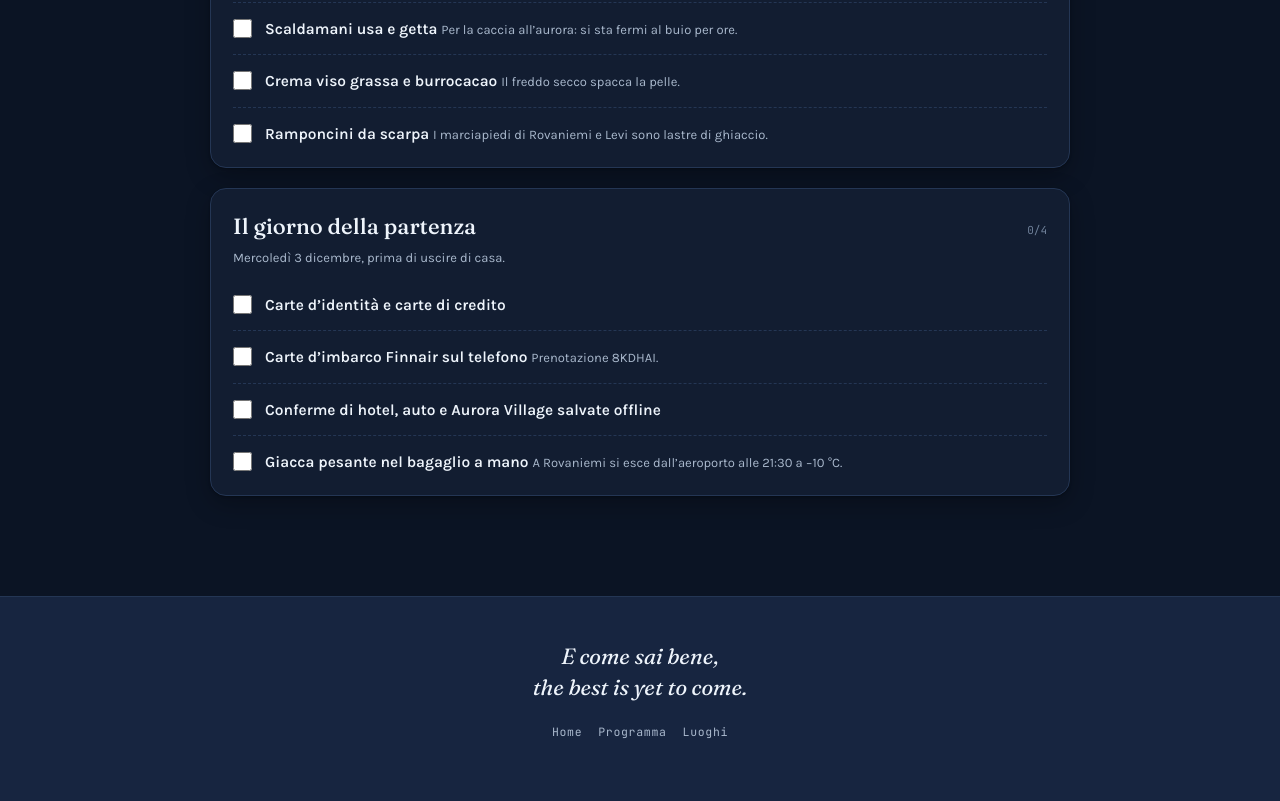
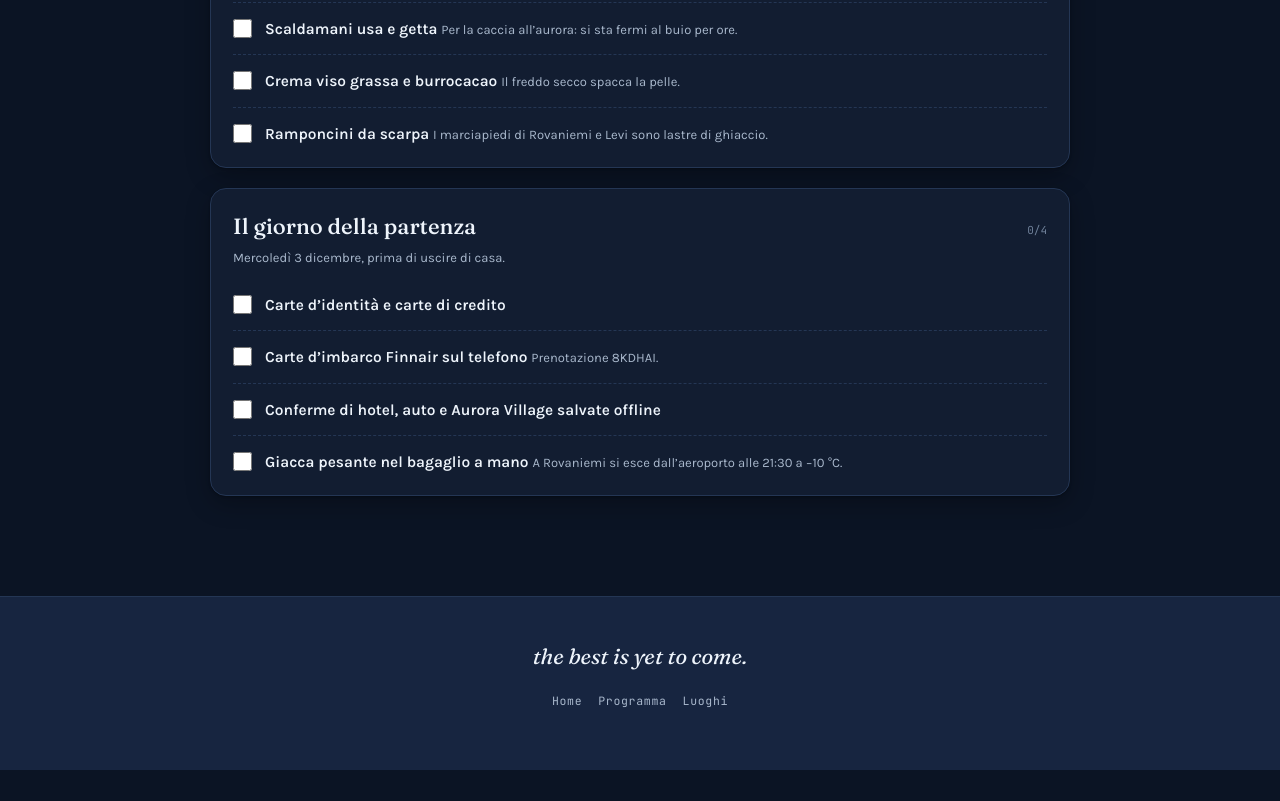
Before and after one commit to AleSpirobeep/travelshow, a plain HTML site: page lapponia/checklist.html in a window 1280 px wide. Shown: the part 1865-2666 px from the top of the page. After the commit the page ends 2635 px from the top, so only its background shows below. Drawn offline with Linux system fonts and the light colour scheme.

Commit message:
Firma: solo "the best is yet to come"
Co-Authored-By: Claude Fable 5.1 <noreply@anthropic.com>
Claude-Session: https://claude.ai/code/session_01Gd1r41PsviCpkYoZaYdcXF

```diff
--- a/lapponia/checklist.html
+++ b/lapponia/checklist.html
@@ -44,7 +44,7 @@
 </main>
 
 <footer>
-  <p class="firma">E come sai bene,<br>the best is yet to come.</p>
+  <p class="firma">the best is yet to come.</p>
   <nav class="foot-nav">
     <a href="index.html">Home</a>
     <a href="programma.html">Programma</a>
```
Also changed, not shown: index.html (+1 -1 lines), lapponia/index.html (+1 -1 lines), lapponia/luoghi.html (+1 -1 lines), lapponia/programma.html (+1 -1 lines).
